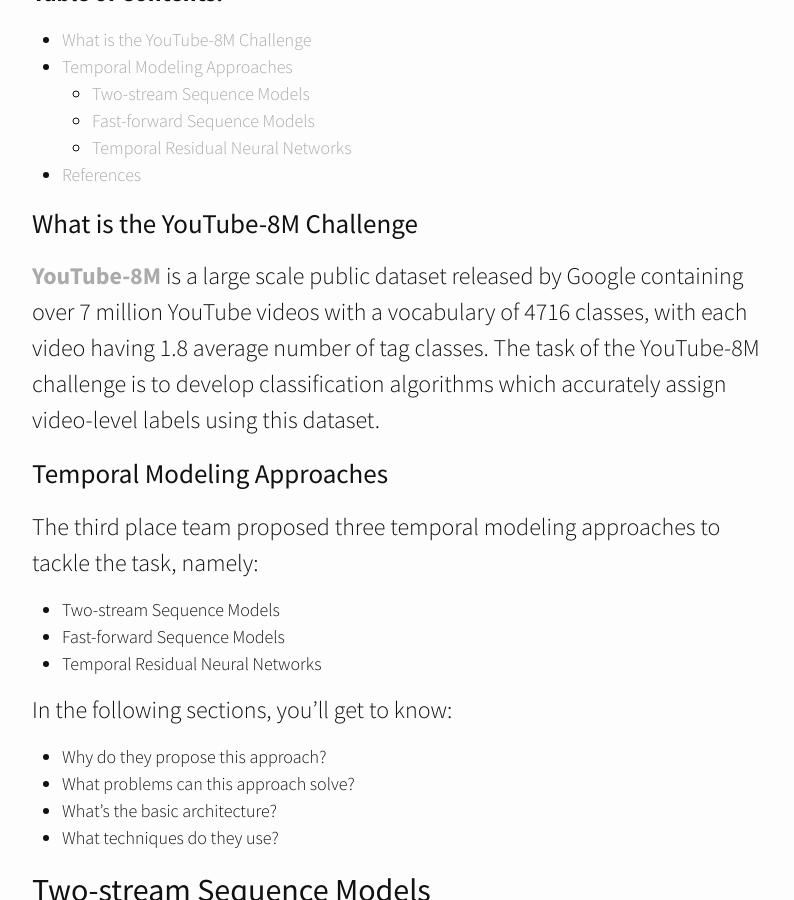
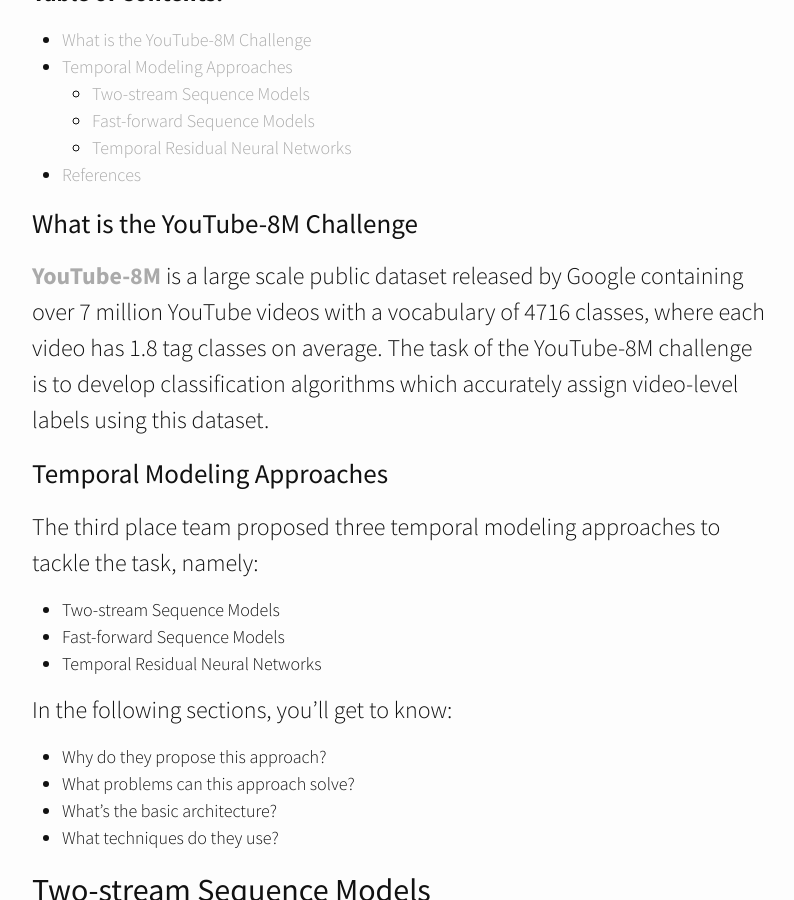
Before and after one commit to Ziyu0/Ziyu0.github.io, a Jekyll site: the page built from _posts/2018-06-06-youtube-8m.md, in a window 1280 px wide and 900 px high, scrolled down 1010 px. Shown: the whole window, without its empty margins (238-1032 px from the left). Built offline with Jekyll 4.4.1, drawn with Linux system fonts in a browser that asks for light colours; nearby versions of some CDN libraries; emoji names are drawn with the system emoji font.

Commit message:
Update youtube-8m post

```diff
--- a/_posts/2018-06-06-youtube-8m.md
+++ b/_posts/2018-06-06-youtube-8m.md
@@ -24,7 +24,7 @@ author: "Ziyu Zhou"
 
 # What is the YouTube-8M Challenge
 
-[**YouTube-8M**](https://research.google.com/youtube8m/) is a large scale public dataset released by Google containing over 7 million YouTube videos with a vocabulary of 4716 classes, with each video having 1.8 average number of tag classes. The task of the YouTube-8M challenge is to develop classification algorithms which accurately assign video-level labels using this dataset.
+[**YouTube-8M**](https://research.google.com/youtube8m/) is a large scale public dataset released by Google containing over 7 million YouTube videos with a vocabulary of 4716 classes, where each video has 1.8 tag classes on average. The task of the YouTube-8M challenge is to develop classification algorithms which accurately assign video-level labels using this dataset.
 
 
 
```
Also changed, not shown: 8 other files.
